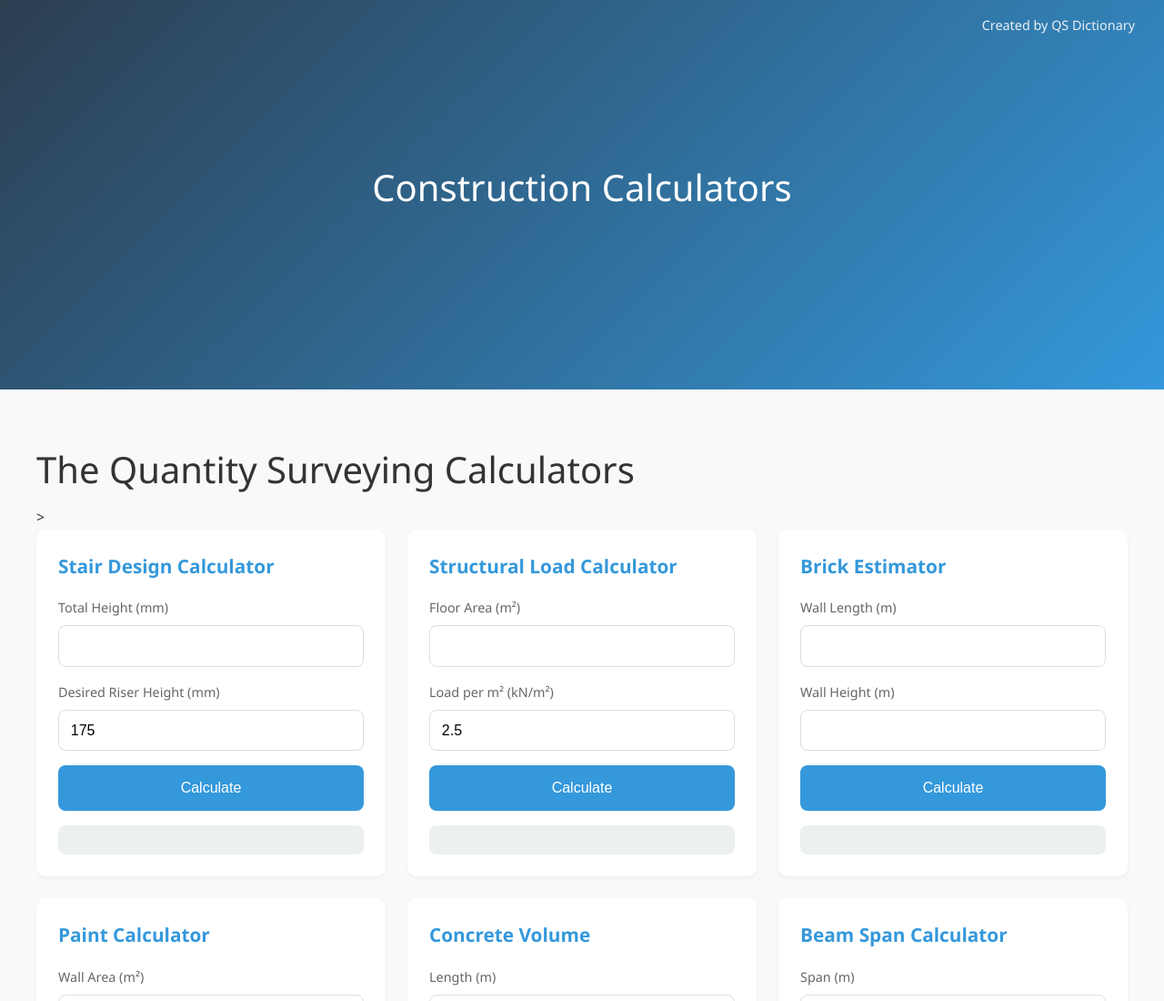
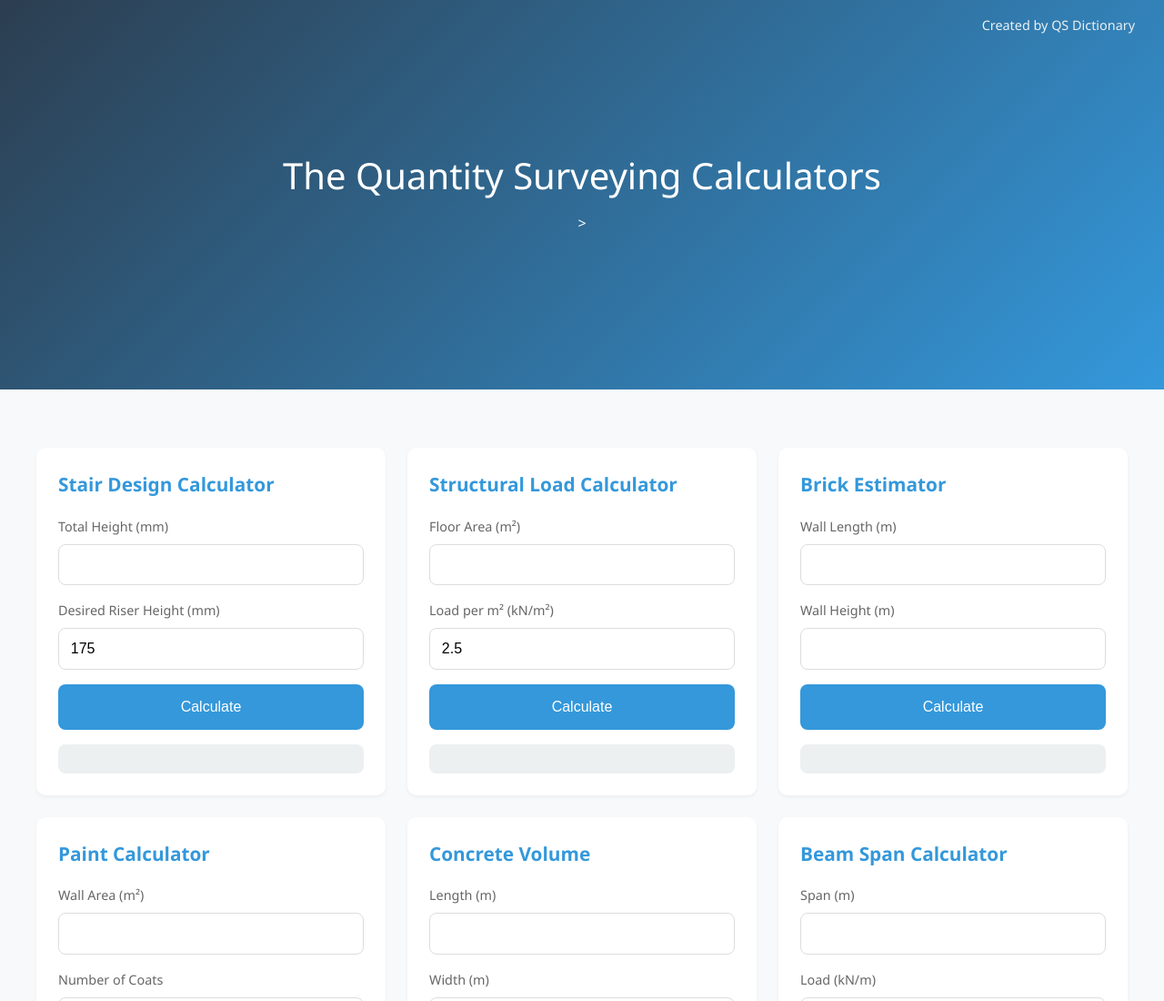
Before and after one commit to fullstackprocrastinator/theqscalcs, a plain HTML site: page index.html in a window 1280 px wide. Shown: the top 1100 px of the page at 91% size. Drawn offline with Linux system fonts and the light colour scheme.

Commit message:
Update index.html

```diff
--- a/index.html
+++ b/index.html
@@ -11,13 +11,12 @@
         Created by <a href="https://www.theqsdictionary.com/" target="_blank">QS Dictionary</a>
     </div>
     <div class="header-content">
-        <h1>Construction Calculators</h1>
+        <h1 id="page-title">The Quantity Surveying Calculators</h1>>
     </div>
         <script data-goatcounter="https://191186.goatcounter.com/count" async src="//gc.zgo.at/count.js"></script>
 </header>
 <body>
     <div class="container">
-        <h1 id="page-title">The Quantity Surveying Calculators</h1>>
         <div class="calculators-grid">
             <!-- Stair Design Calculator -->
             <div class="calculator">
```
